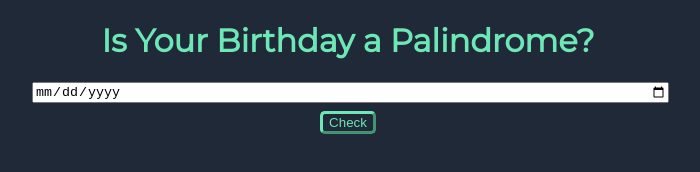
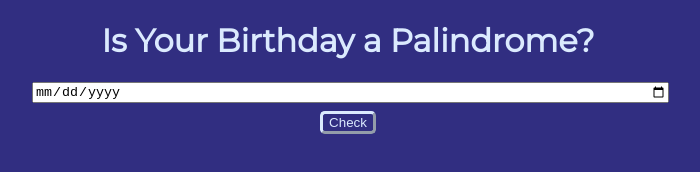
Before and after one commit to onkarsarje/mark13, a plain HTML site: page index.html in a window 1280 px wide. Shown: the whole page, without its empty margins (292-992 px from the left). Drawn offline with Linux system fonts and the light colour scheme.

Commit message:
style: updated color

```diff
--- a/style.css
+++ b/style.css
@@ -1,8 +1,13 @@
 @import url('https://fonts.googleapis.com/css2?family=Montserrat&display=swap');
 
 :root {
-  --primary-dark: #1F2937;
-  --primary-green: #6EE7B7;
+  --primary-dark: #312E81;
+  /* #1E3A8A; */
+  /* #1E40AF;  */
+  /* #1F2937; */
+  --primary-green: #DBEAFE;
+   /* #BFDBFE; */
+  /* #6EE7B7; */
 }
 
 body{
```
